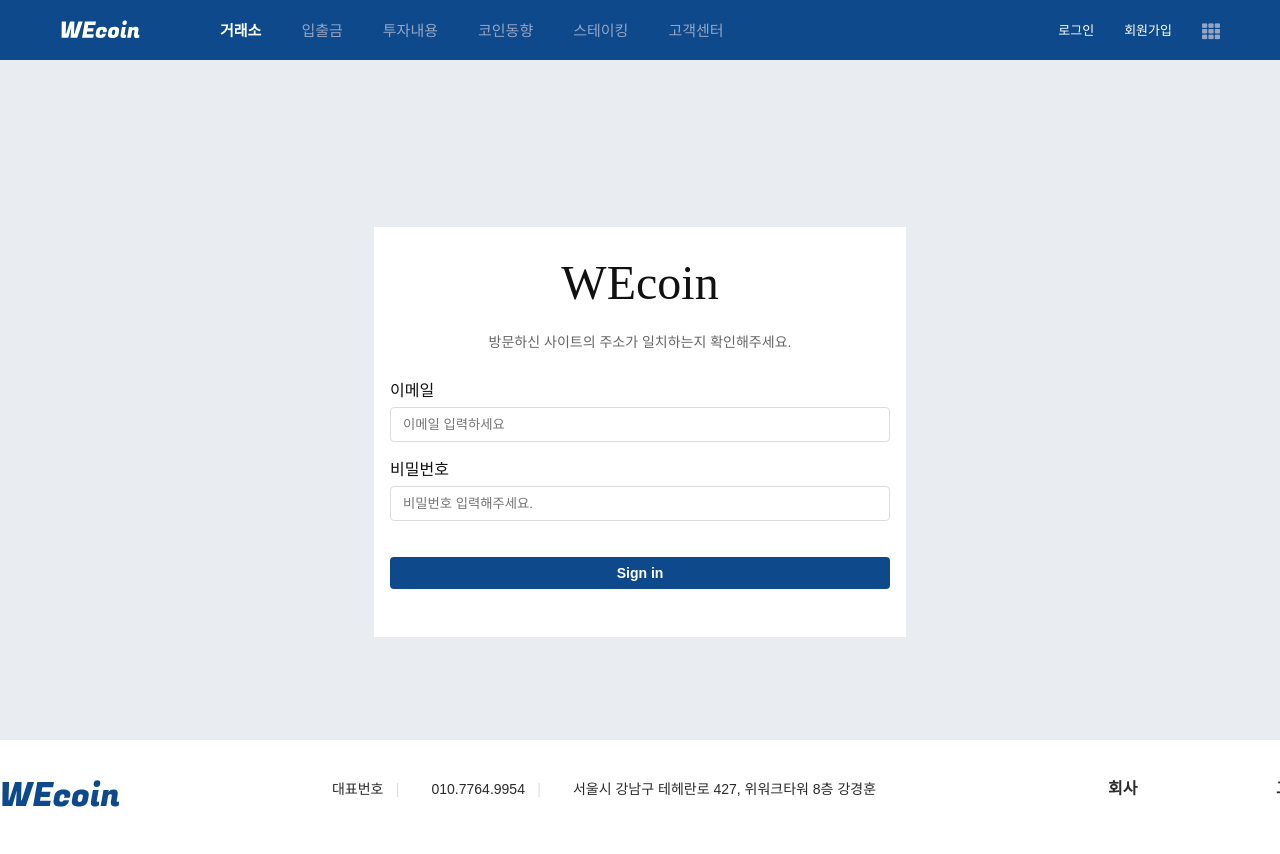
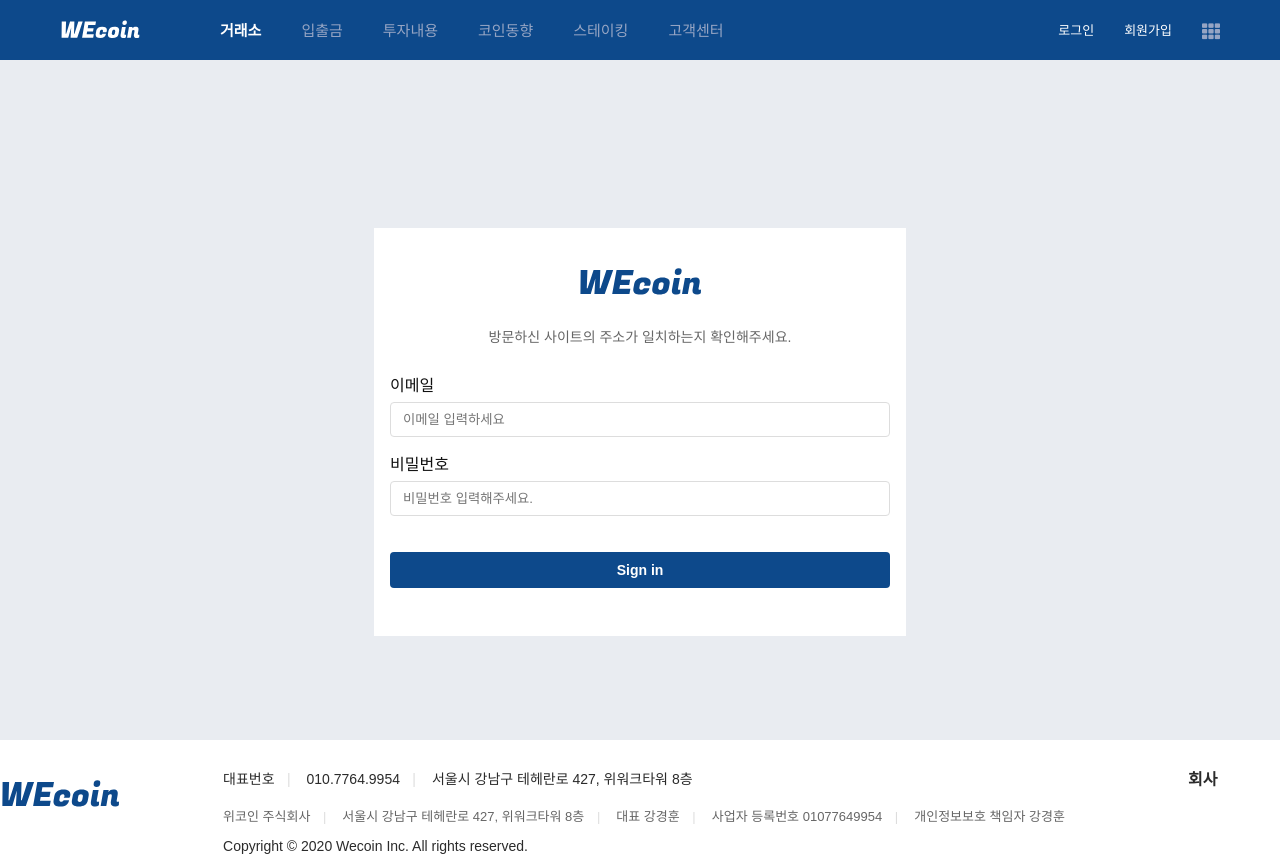
Before and after one commit to jexnjeux/upbit-project, a React (Create React App) app: page /signin in a window 1280 px wide. Shown: the top 854 px of the page. Built offline with nearby package versions, Linux system fonts and the light colour scheme.

Commit message:
footer 구현 완료

```diff
--- a/src/Components/Footer/Footer.js
+++ b/src/Components/Footer/Footer.js
@@ -7,9 +7,19 @@ function Footer() {
       <FooterContainer>
         <FooterLogo src="Images/wecoin_blue.svg" />
         <FooterInfo>
-          <li>대표번호</li>
-          <li>010.7764.9954</li>
-          <li>서울시 강남구 테헤란로 427, 위워크타워 8층 강경훈</li>
+          <ul>
+            <li>대표번호</li>
+            <li>010.7764.9954</li>
+            <li>서울시 강남구 테헤란로 427, 위워크타워 8층</li>
+          </ul>
+          <FooterDetail>
+            <li>위코인 주식회사</li>
+            <li>서울시 강남구 테헤란로 427, 위워크타워 8층</li>
+            <li>대표 강경훈</li>
+            <li>사업자 등록번호 01077649954</li>
+            <li>개인정보보호 책임자 강경훈</li>
+          </FooterDetail>
+          <span>Copyright © 2020 Wecoin Inc. All rights reserved.</span>
         </FooterInfo>
         <FooterNav>
           <li>회사</li>
@@ -27,23 +37,26 @@ const FooterWrap = styled.div`
 `;
 
 const FooterContainer = styled.div`
-  ${({ theme }) => theme.flex("space-between", "center")};
+  ${({ theme }) => theme.flex("space-between", "flex-start")};
   margin: 0 auto;
+  margin-top: 32px;
+  margin-bottom: 32px;
   width: 1440px;
 `;
 
 const FooterLogo = styled.img`
-  margin-top: 32px;
-  margin-bottom: 24px;
   text-align: center;
   font-size: 48px;
   width: 120px;
 `;
 
-const FooterInfo = styled.ul`
-  ${({ theme }) => theme.flex("center", "center")};
+const FooterInfo = styled.div`
+  ${({ theme }) => theme.flex("center", "flex-start", "column")};
+  ul {
+    ${({ theme }) => theme.flex("center", "center")};
+  }
   li {
-    margin: 0 16px;
+    margin: 0 8px;
     font-size: 14px;
     color: #2b2b2b;
     position: relative;
@@ -62,13 +75,28 @@ const FooterInfo = styled.ul`
       }
     }
   }
+  span {
+    margin-top: 16px;
+    margin-left: 8px;
+    color: #2b2b2b;
+    font-size: 14px;
+  }
+`;
+
+const FooterDetail = styled.ul`
+  margin-top: 24px;
+  li {
+    margin: 0 8px;
+    font-size: 13px;
+    color: #666;
+  }
 `;
 
 const FooterNav = styled.div`
   ${({ theme }) => theme.flex("center", "center")};
   li {
-    margin: 16px 4px;
-    width: 160px;
+    margin: 0 4px;
+    width: 120px;
     font-weight: 700;
     color: #2b2b2b;
     list-style: none;
--- a/src/Pages/SignIn/SignIn.js
+++ b/src/Pages/SignIn/SignIn.js
@@ -34,7 +34,7 @@ function SignIn() {
     <SignInWrap>
       <LoginContainer>
         <LoginContent>
-          <Logo>WEcoin</Logo>
+          <Logo src="Images/wecoin_blue.svg" />
           <LoginText>
             방문하신 사이트의 주소가 일치하는지 확인해주세요.
           </LoginText>
@@ -111,12 +111,12 @@ const LoginText = styled.p`
   line-height: 22px;
 `;
 
-const Logo = styled.h1`
+const Logo = styled.img`
+  display: block;
+  margin: 0 auto;
   margin-top: 32px;
   margin-bottom: 24px;
-  font-family: "Fugaz One", cursive !important;
-  text-align: center;
-  font-size: 48px;
+  width: 124px;
 `;
 
 const Form = styled.form`
@@ -160,7 +160,7 @@ const ErrorMsg = styled.p`
 
 const SubmitButton = styled.button`
   display: block;
-  padding: 6px 12px;
+  padding: 8px 12px;
   margin-top: 16px;
   margin-bottom: 24px;
   font-size: 14px;
--- a/src/Pages/SignUp/SignUp.js
+++ b/src/Pages/SignUp/SignUp.js
@@ -33,7 +33,7 @@ function SignUp() {
     <SignUpWrap>
       <SignUpContainer>
         <SignUpContent>
-          <Logo>WEcoin</Logo>
+          <Logo src="Images/wecoin_blue.svg" />
           <SignUpText>
             방문하신 사이트의 주소가 일치하는지 확인해주세요.
           </SignUpText>
@@ -140,11 +140,11 @@ const SignUpText = styled.p`
 `;
 
 const Logo = styled.h1`
+  display: block;
+  margin: 0 auto;
   margin-top: 32px;
   margin-bottom: 24px;
-  font-family: "Fugaz One", cursive !important;
-  text-align: center;
-  font-size: 48px;
+  width: 124px;
 `;
 
 const Form = styled.form`
@@ -188,7 +188,7 @@ const ErrorMsg = styled.p`
 
 const SubmitButton = styled.button`
   display: block;
-  padding: 6px 12px;
+  padding: 8px 12px;
   margin-top: 16px;
   margin-bottom: 24px;
   font-size: 14px;
```
